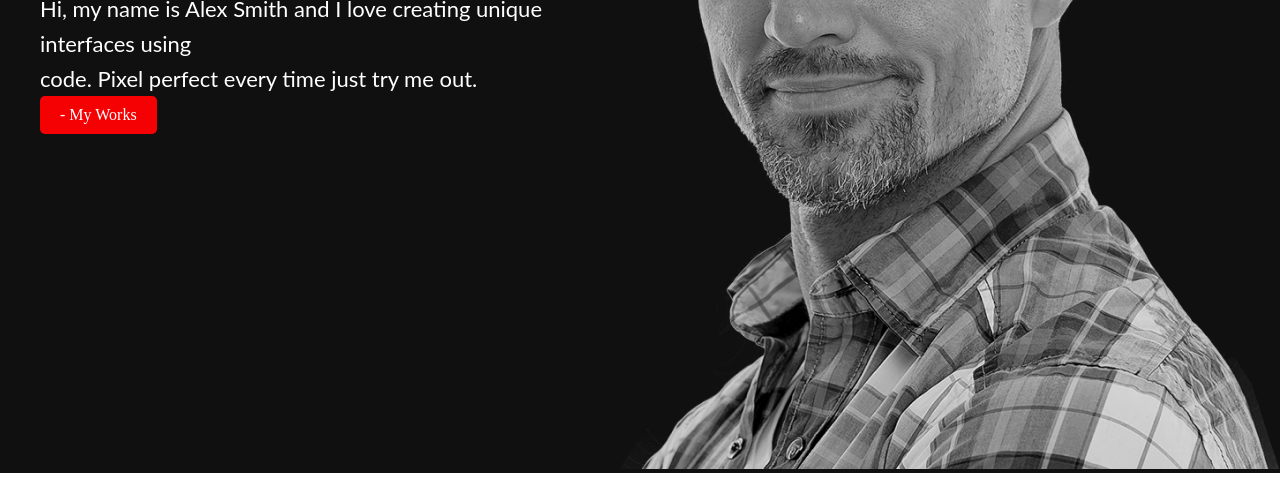
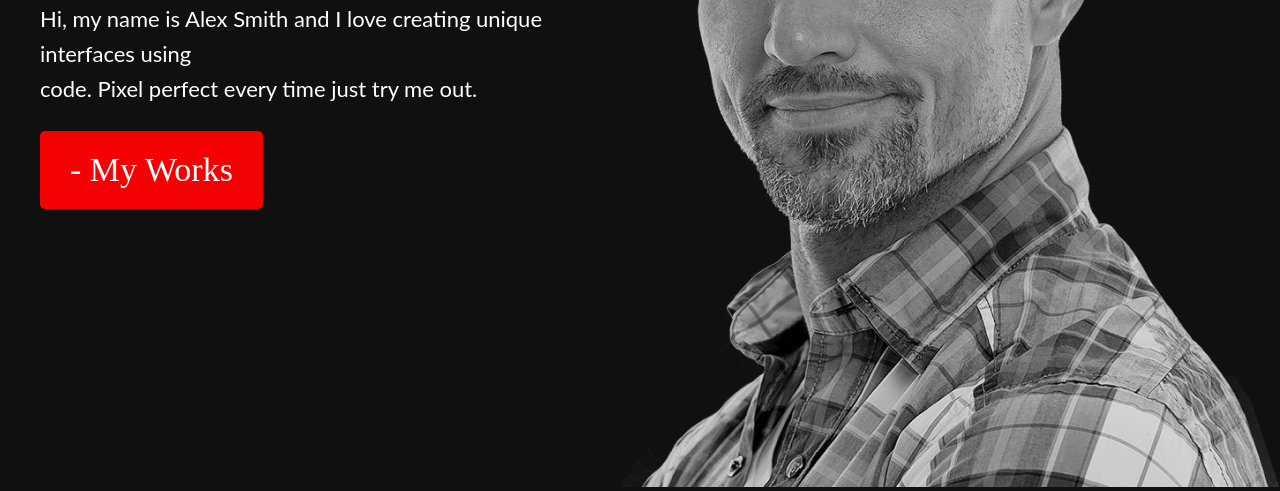
Before and after one commit to Thanujaavks/Hire-me, a plain HTML site: page index.html in a window 1280 px wide. Shown: the part 516-1007 px from the top of the page. Drawn offline with Linux system fonts and the light colour scheme.

Commit message:
button change

```diff
--- a/index.html
+++ b/index.html
@@ -31,14 +31,13 @@
     <div class="home">
         <div class="home_content">
             <p class="home_con1">I am <span class="william">William</span> a UX<br> Designer from the<br> Bronx</p>
-            <p class="home_con2">Hi, my name is Alex Smith and I love creating unique interfaces using<br> code. Pixel perfect every time just try me out.
+            <p class="home_con2">Hi, my name is Alex Smith and I love creating unique interfaces using<br> code. Pixel
+                perfect every time just try me out.
             </p>
-            <button class="contact_btn" type="button">- My Works</button>
+            <button class="home_btn" type="button">- My Works</button>
         </div>
-        <div class="home_img" width="661px";
-        height="867px";
-        flex-shrink: 0;>
-            <img src="assets/home-img.png"/>
+        <div class="home_img">
+            ><img src="assets/home-img.png" />
         </div>
     </div>
 </body>
--- a/style.css
+++ b/style.css
@@ -43,6 +43,7 @@
     font-style: normal;
     font-weight: 500;
     padding: 10px 20px;
+
 }
 
 .home {
@@ -76,5 +77,18 @@
     font-style: normal;
     font-weight: 400;
     line-height: 160%;
-    /* 35.2px */
+    margin-top: 10px;
 }
+.home_btn{
+    background: #F50103;
+    border: none;
+    color: #FFF;
+    border-radius: 5px;
+    text-align: center;
+    font-family: Work Sans;
+    font-size: 34px;
+    font-style: normal;
+    font-weight: 500;
+    padding: 20px 30px;
+    margin-top: 25px;
+}
```
